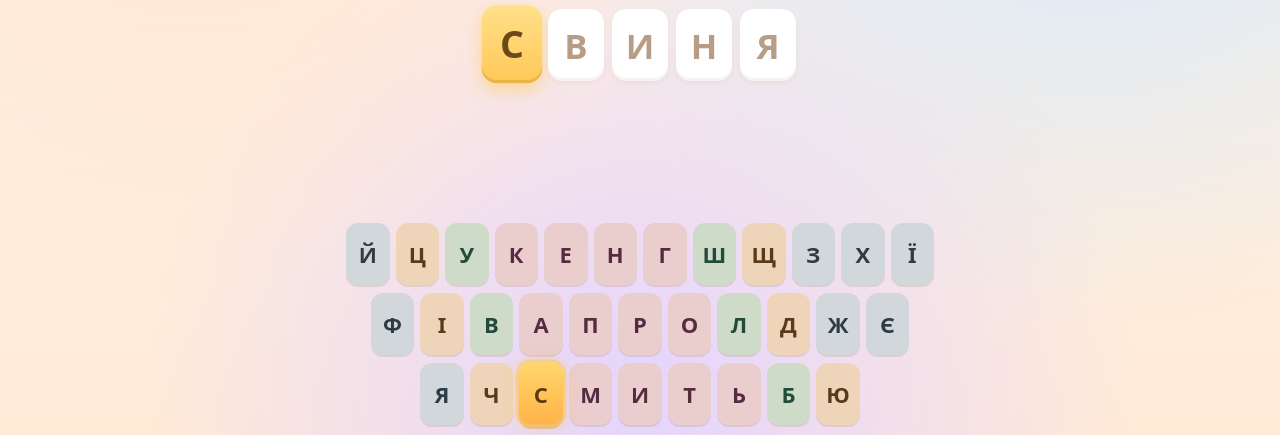
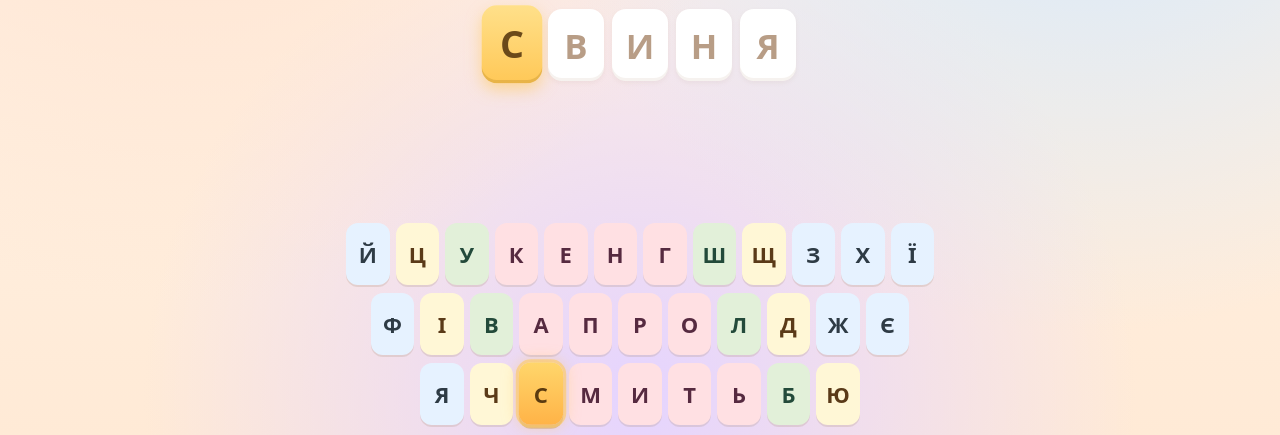
Before and after one commit to Paraml3sS/solid-waffle, a plain HTML site: page index.html in a window 1280 px wide. Shown: the part 365-800 px from the top of the page. Drawn offline with Linux system fonts and the light colour scheme.

Commit message:
update tinted keyboard colors, rename main page to index

```diff
--- a/css/keyboard.css
+++ b/css/keyboard.css
@@ -58,10 +58,10 @@
      .highlighted/.target (same specificity) so those still win by source order —
      letter-highlight colours are unchanged. Dark text is retained; the lighter fills
      keep it legible. */
-  .key.zone-pinky-soft  { background: #D1D7DA; color: #2E3B45; }
-  .key.zone-ring-soft   { background: #EED5B9; color: #5A3A18; }
-  .key.zone-middle-soft { background: #CEDBC9; color: #234A3A; }
-  .key.zone-index-soft  { background: #EACDCD; color: #562A40; }
+  .key.zone-pinky-soft  { background: #E6F2FF; color: #2E3B45; }
+  .key.zone-ring-soft   { background: #FFF7D6; color: #5A3A18; }
+  .key.zone-middle-soft { background: #E2F0D9; color: #234A3A; }
+  .key.zone-index-soft  { background: #FFE0E3; color: #562A40; }
 
   /* Letters of the current word — independent of the finger zones; overrides the zone
      fill so the word's letters stand out (white glow). */
```
Also changed, not shown: index.html (renamed from KeyboardGame.html), 1 other file.
